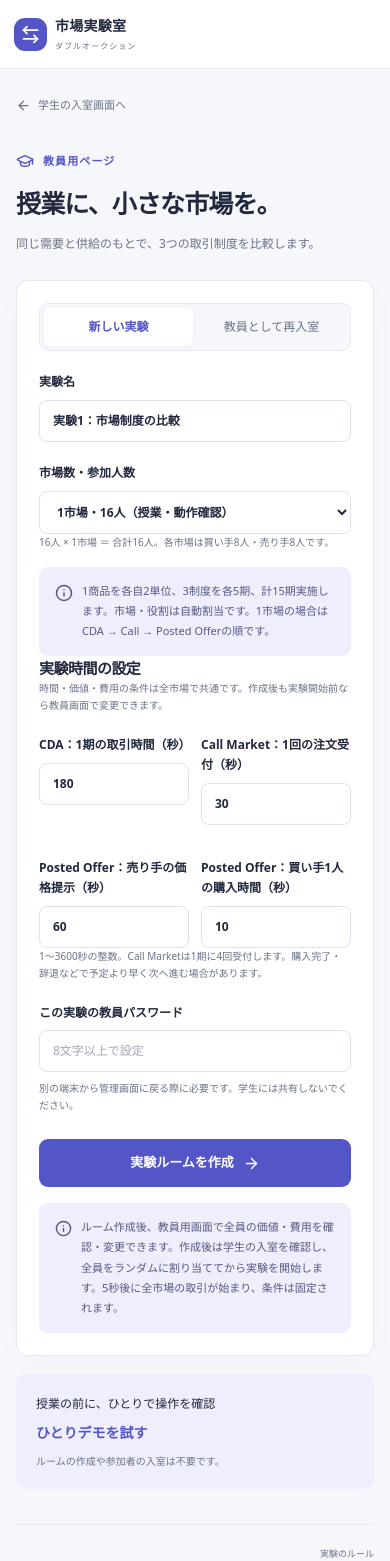
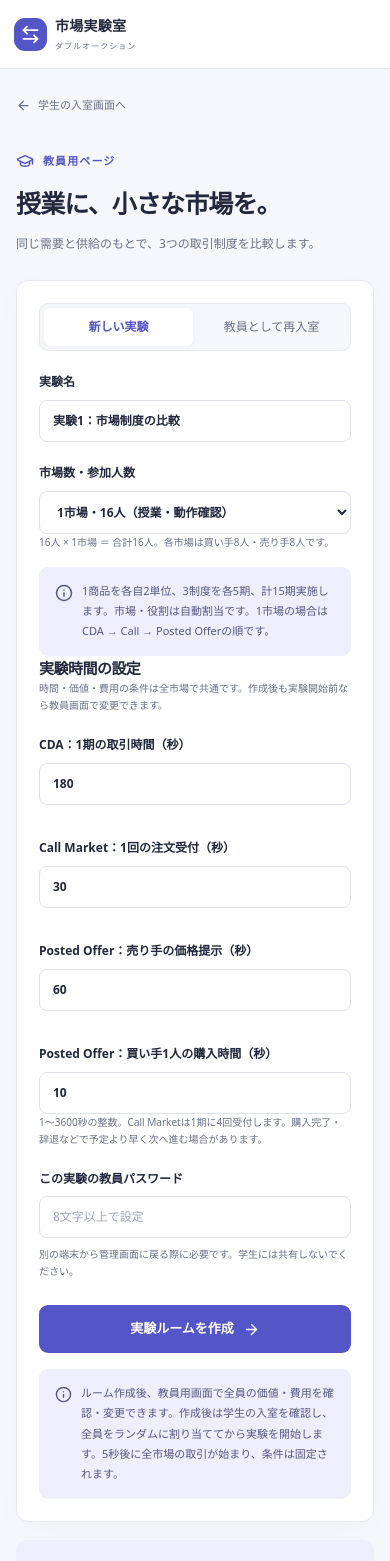
Before and after one commit to DKshawn/Double_Auction, a Next.js app: page /teacher in a window 390 px wide. Shown: the top 1561 px of the page. Built offline with nearby package versions, Linux system fonts and the light colour scheme; no server answers.

Commit message:
Widen narrow layouts and make teacher form fields responsive

```diff
--- a/src/app/globals.css
+++ b/src/app/globals.css
@@ -497,7 +497,7 @@ svg {
   overflow: hidden;
 }
 .narrow-main {
-  max-width: 580px;
+  max-width: 720px;
   margin: auto;
   padding: 40px 24px 0;
 }
@@ -549,6 +549,9 @@ svg {
   display: grid;
   grid-template-columns: 1fr 1fr;
   gap: 18px;
+}
+.teacher-form-card .form-grid {
+  grid-template-columns: repeat(auto-fit, minmax(min(100%, 260px), 1fr));
 }
 .callout {
   display: flex;
```
